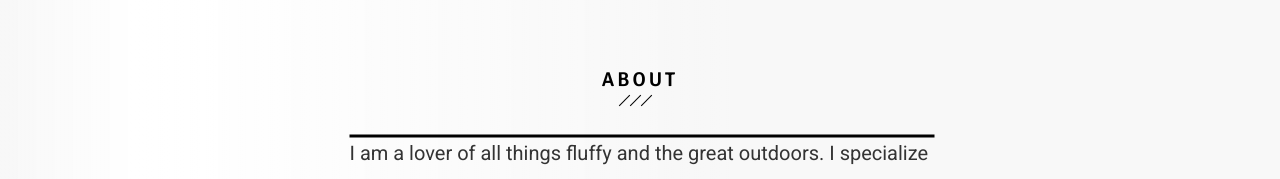
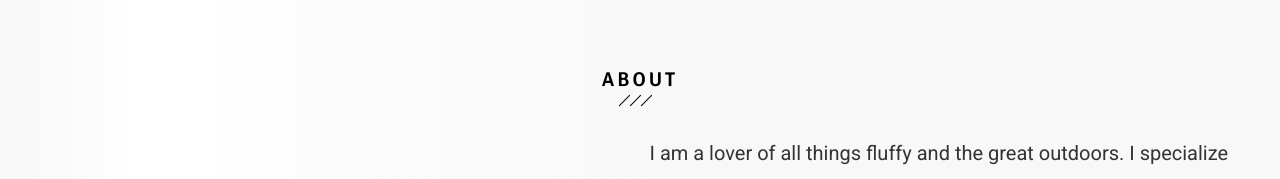
Before and after one commit to Audrav07/myportfolio, a plain HTML site: page index.html in a window 1280 px wide. Shown: the part 920-1099 px from the top of the page. Drawn offline with nearby package versions, Linux system fonts and the light colour scheme.

Commit message:
changed background

```diff
--- a/assets/css/styles.css
+++ b/assets/css/styles.css
@@ -684,6 +684,11 @@ button, html input[type=button], input[type=reset] {
     height: 50vh;
     width: 20vw;
     position: absolute;
+}
+
+.text-span-24{
+    margin-left: 300px;
+    background-color: transparent;
 }
 /*======================media===========================================*/
 
@@ -1179,7 +1184,7 @@ h3 {
 .case-img-bg {
     height: 65%;
     text-align: center;
-    background-color: #ffefec;
+    background-color:#F6F4E5;
 }
 .rainbow-btn:hover {
     color: #fff;
```
